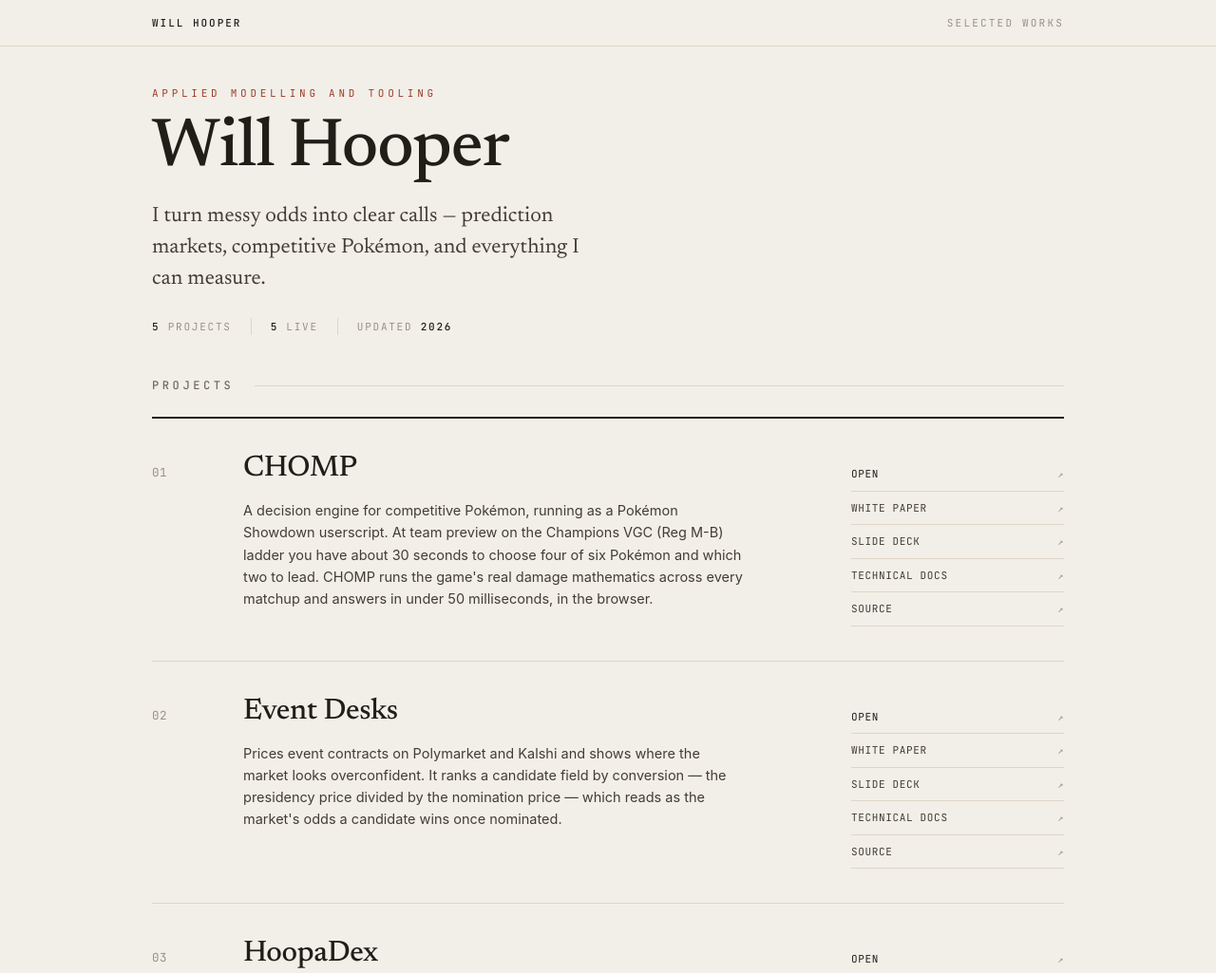
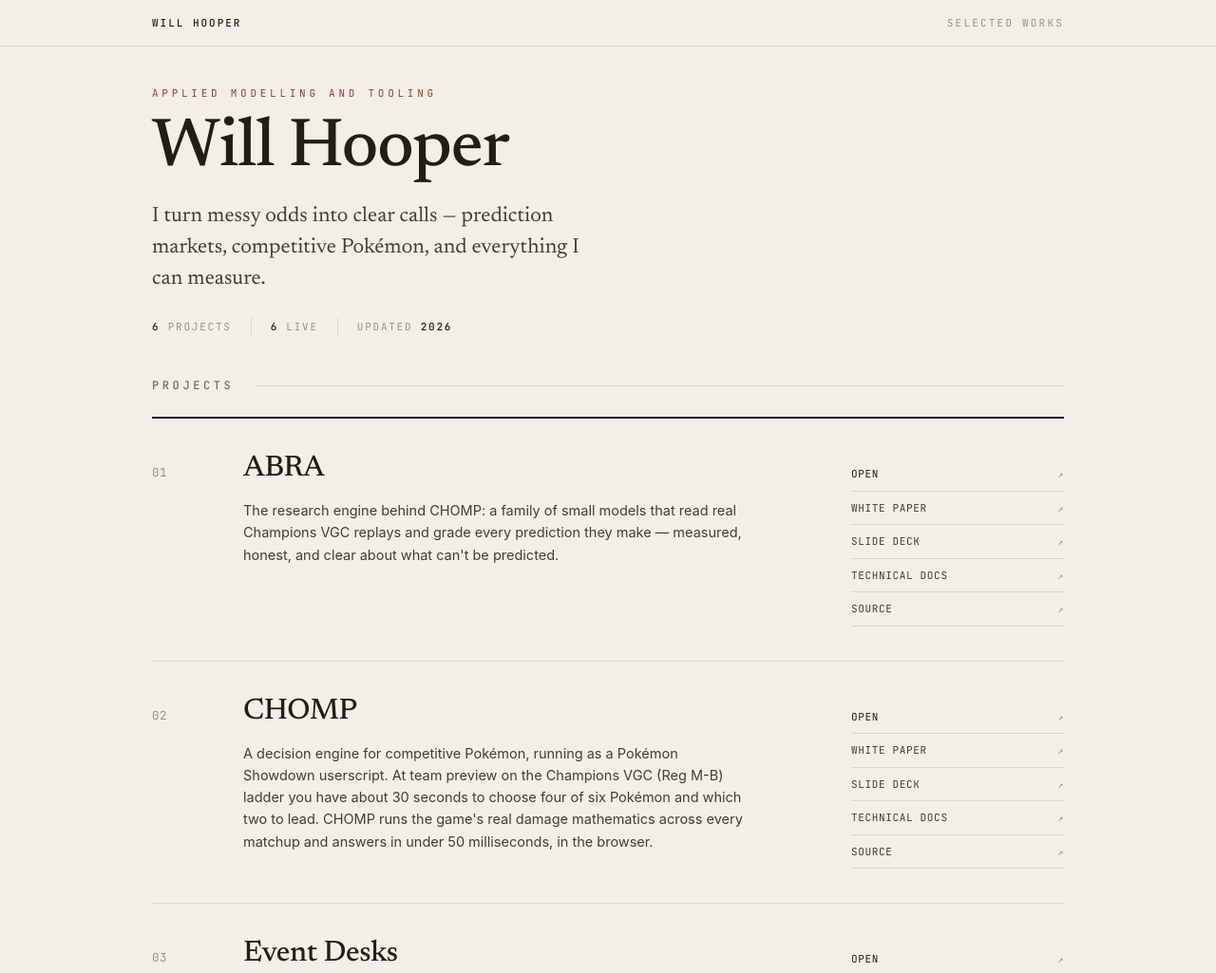
Before and after one commit to willhoop/willhoop.github.io, a plain HTML site: page index.html in a window 1280 px wide. Shown: the top 1025 px of the page at 95% size. Drawn offline with Linux system fonts and the light colour scheme.

Commit message:
portfolio: restore ABRA as #1 (was accidentally removed), point CHOMP open at its repo not the old replay app

```diff
--- a/index.html
+++ b/index.html
@@ -202,12 +202,25 @@
 
 const PROJECTS = [
   {
+    name: "ABRA",
+    status: "In development — v2.3.0", live: true,
+    blurb: "Poker theory, pointed at Pokémon — the model brain behind CHOMP.",
+    desc: "The research engine behind CHOMP: a family of small models that read real Champions VGC replays and grade every prediction they make — measured, honest, and clear about what can't be predicted.",
+    docs: {
+      open:   "https://willhoop.github.io/abra/app/",
+      paper:  "https://github.com/willhoop/abra/blob/main/docs/ABRA-whitepaper.md",
+      deck:   "https://github.com/willhoop/abra/blob/main/docs/ABRA-deck-plain-english.md",
+      docs:   "https://github.com/willhoop/abra/blob/main/docs/ABRA-technical-docs.md",
+      source: "https://github.com/willhoop/abra"
+    }
+  },
+  {
     name: "CHOMP",
     status: "In daily use", live: true,
     blurb: "Real-time team-preview engine for competitive Pokémon VGC.",
     desc: "A decision engine for competitive Pokémon, running as a Pokémon Showdown userscript. At team preview on the Champions VGC (Reg M-B) ladder you have about 30 seconds to choose four of six Pokémon and which two to lead. CHOMP runs the game's real damage mathematics across every matchup and answers in under 50 milliseconds, in the browser.",
     docs: {
-      open:   "apps/chomp-replay-app.html",
+      open:   "https://github.com/willhoop/chomp",
       paper:  doc({local:"docs/CHOMP/CHOMP-whitepaper.html", src:"Pokemon/CHOMP/docs/CHOMP-whitepaper.md"}),
       deck:   doc({local:"docs/CHOMP/CHOMP-deck-plain-english.pdf", src:"Pokemon/CHOMP/docs/CHOMP-deck-plain-english.pptx"}),
       docs:   doc({local:"docs/CHOMP/CHOMP-technical-docs.html", src:"Pokemon/CHOMP/docs/CHOMP-technical-docs.md"}),
```
